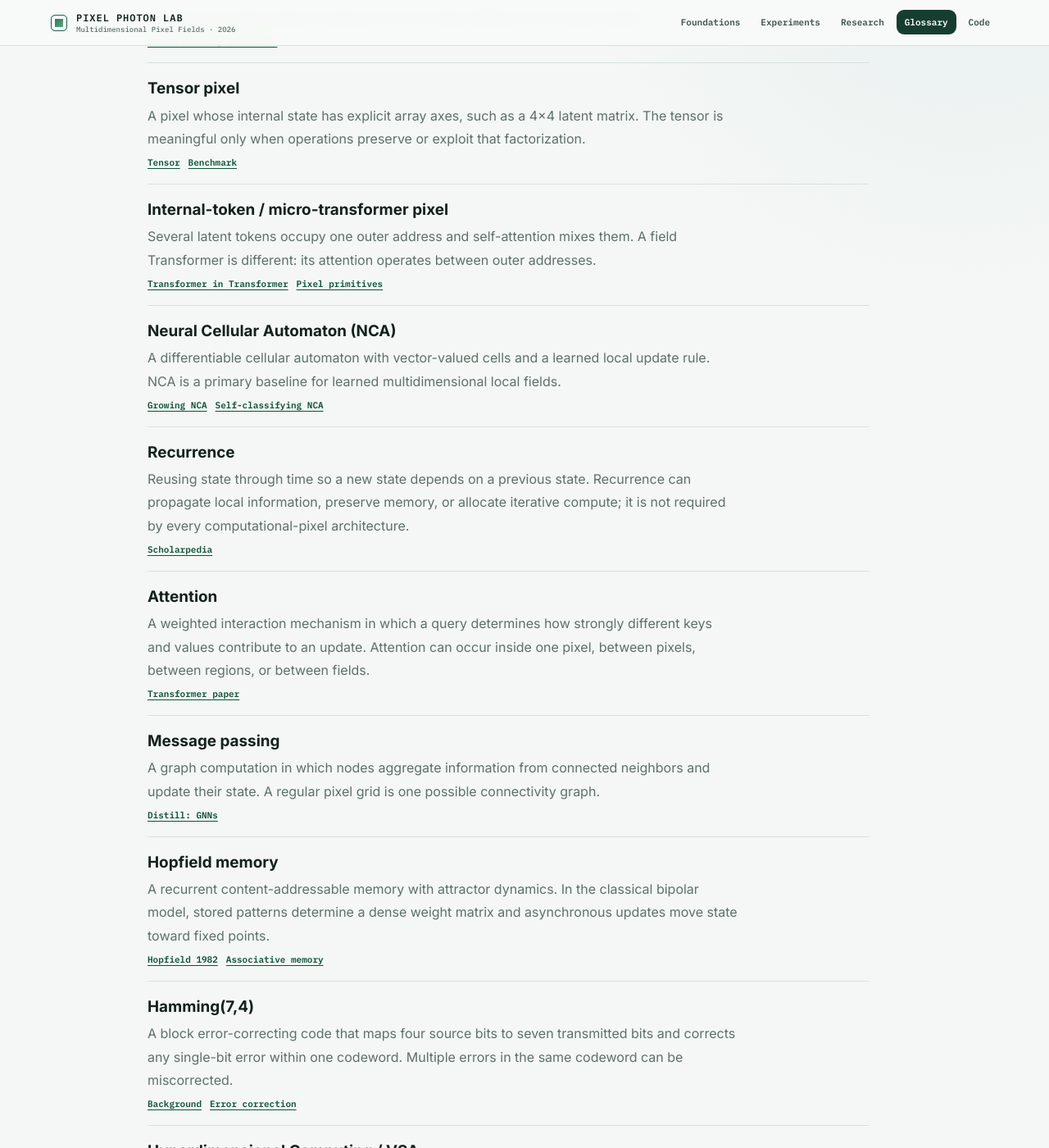
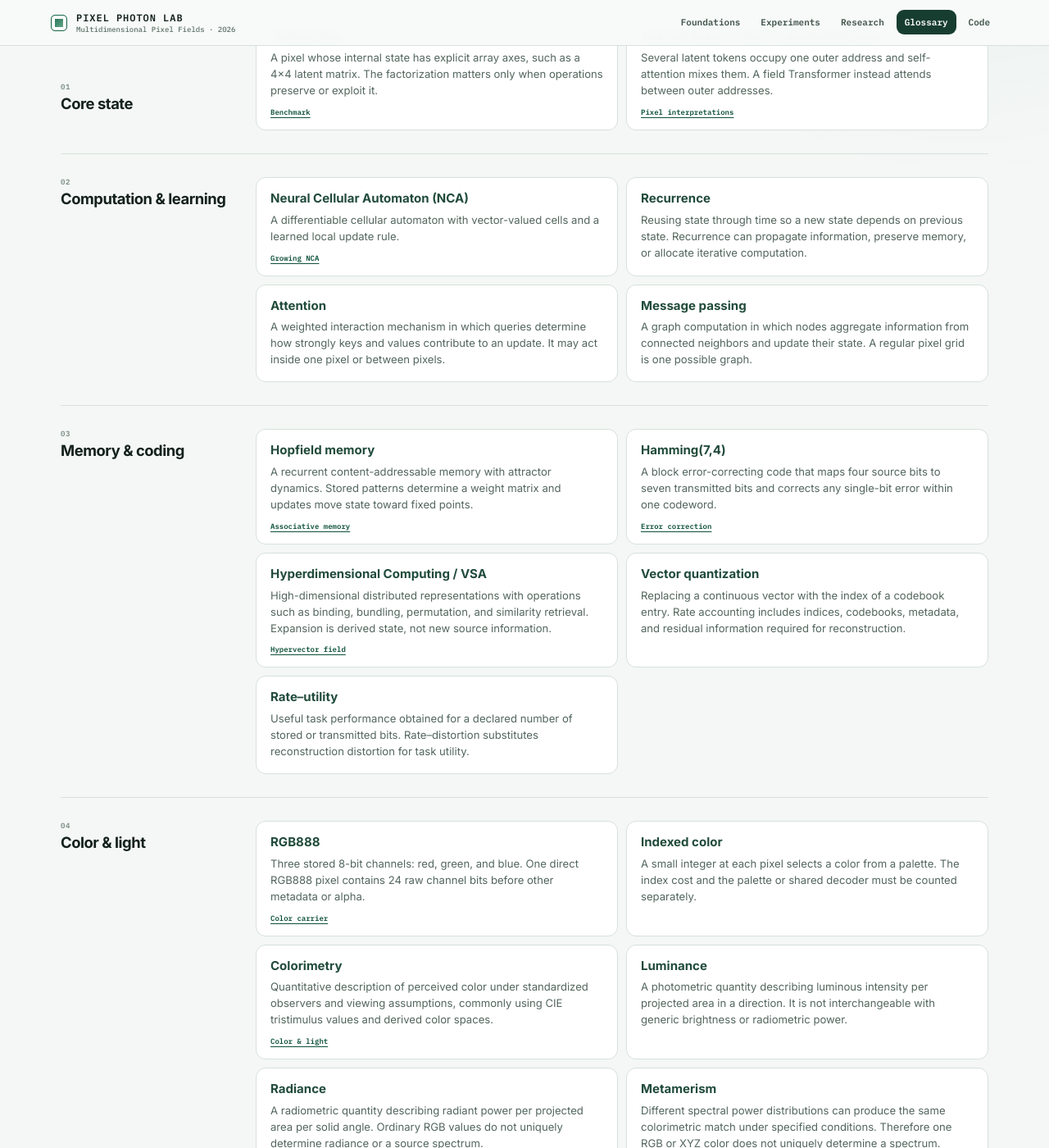
Before and after one commit to bitwikiorg/pixel-art-2026, a Jekyll site: the page built from glossary/index.md, in a window 1280 px wide and 1400 px high, scrolled down 780 px. Shown: the whole window at 82% size. Built offline with Jekyll 4.4.1, drawn with Linux system fonts in a browser that asks for light colours; some of the changed text lies outside the part shown.

Commit message:
Rebuild glossary as a grouped reference index

```diff
--- a/glossary/index.md
+++ b/glossary/index.md
@@ -1,31 +1,79 @@
 ---
-layout: research
+layout: default
 title: Glossary
+description: Operational definitions for multidimensional pixel fields, representation, learning, memory, coding, geometry, color, and evaluation.
 ---
+<div class="page-shell library-page" data-library-page="glossary">
+  <nav class="breadcrumbs" aria-label="Breadcrumb"><a href="{{ '/' | relative_url }}">Home</a><span>›</span><span>Glossary</span></nav>
 
-# Glossary
+  <header class="library-hero compact-library">
+    <div class="library-kicker">Operational definitions</div>
+    <h1>Glossary</h1>
+    <p class="hero-deck">Terms are defined by the state, operation, resource, or measurement they refer to. Similar words are kept separate when they imply different experiments.</p>
+    <nav class="glossary-tools" aria-label="Glossary groups"><a href="#glossary-core">Core state</a><a href="#glossary-compute">Computation</a><a href="#glossary-memory">Memory & coding</a><a href="#glossary-color">Color & light</a><a href="#glossary-geometry">Geometry</a><a href="#glossary-evaluation">Evaluation</a></nav>
+  </header>
 
-Definitions emphasize the operational meaning of each term and the measurement it implies.
+  <div class="library-map glossary-map">
+    <section class="library-map-row glossary-family" id="glossary-core">
+      <div class="library-map-label"><small>01</small><h2>Core state</h2></div>
+      <div class="glossary-card-grid">
+        <article class="glossary-card" id="carrier"><h3>Carrier</h3><p>The finite state that physically or computationally represents source information. A binary pixel carrier stores one bit at each address.</p><div class="links"><a href="{{ '/carrier/' | relative_url }}">Binary carrier</a></div></article>
+        <article class="glossary-card" id="computational-pixel"><h3>Computational pixel</h3><p>A spatial address plus finite carrier or computational state plus an interpretation. The internal object is not restricted to visible RGB.</p><div class="links"><a href="{{ '/learn/' | relative_url }}">Foundations</a></div></article>
+        <article class="glossary-card" id="source-information"><h3>Source information</h3><p>Independent information supplied before derived representations, hidden state, model parameters, metadata, or side information are added.</p><div class="links"><a href="{{ '/research/00-research-thesis/' | relative_url }}">Research thesis</a></div></article>
+        <article class="glossary-card" id="projection"><h3>Projection / visualization</h3><p>A lower-dimensional view of richer internal state. Mapping latent values to color makes them visible without making the color image identical to the stored object.</p></article>
+        <article class="glossary-card" id="tensor"><h3>Tensor pixel</h3><p>A pixel whose internal state has explicit array axes, such as a 4×4 latent matrix. The factorization matters only when operations preserve or exploit it.</p><div class="links"><a href="{{ '/experiment/primitive-benchmark/' | relative_url }}">Benchmark</a></div></article>
+        <article class="glossary-card" id="micro-transformer"><h3>Internal-token / micro-transformer pixel</h3><p>Several latent tokens occupy one outer address and self-attention mixes them. A field Transformer instead attends between outer addresses.</p><div class="links"><a href="{{ '/experiment/interpretation/' | relative_url }}">Pixel interpretations</a></div></article>
+      </div>
+    </section>
 
-<div class="glossary-grid">
-<div class="glossary-term" id="carrier"><h3>Carrier</h3><p>The finite state that physically or computationally represents source information. A binary pixel carrier stores one bit at each address.</p><div class="links"><a href="{{ '/carrier/' | relative_url }}">Binary carrier</a></div></div>
-<div class="glossary-term" id="computational-pixel"><h3>Computational pixel</h3><p>A spatial address plus finite carrier or computational state plus an interpretation. The internal object is not restricted to a visible RGB value.</p><div class="links"><a href="{{ '/learn/' | relative_url }}">Foundations</a></div></div>
-<div class="glossary-term" id="source-information"><h3>Source information</h3><p>The independent information supplied before derived representations, hidden state, parameters, metadata, or side information are added.</p><div class="links"><a href="{{ '/research/00-research-thesis/' | relative_url }}">Research thesis</a></div></div>
-<div class="glossary-term" id="projection"><h3>Projection / visualization</h3><p>A lower-dimensional view of richer internal state. Mapping selected latent values to color makes them visible without making the color image identical to the stored object.</p><div class="links"><a href="https://en.wikipedia.org/wiki/Dimensionality_reduction">Dimensionality reduction</a></div></div>
-<div class="glossary-term" id="tensor"><h3>Tensor pixel</h3><p>A pixel whose internal state has explicit array axes, such as a 4×4 latent matrix. The tensor is meaningful only when operations preserve or exploit that factorization.</p><div class="links"><a href="https://en.wikipedia.org/wiki/Tensor">Tensor</a><a href="{{ '/experiment/primitive-benchmark/' | relative_url }}">Benchmark</a></div></div>
-<div class="glossary-term" id="micro-transformer"><h3>Internal-token / micro-transformer pixel</h3><p>Several latent tokens occupy one outer address and self-attention mixes them. A field Transformer is different: its attention operates between outer addresses.</p><div class="links"><a href="https://arxiv.org/abs/2103.00112">Transformer in Transformer</a><a href="{{ '/experiment/interpretation/' | relative_url }}">Pixel primitives</a></div></div>
-<div class="glossary-term" id="nca"><h3>Neural Cellular Automaton (NCA)</h3><p>A differentiable cellular automaton with vector-valued cells and a learned local update rule. NCA is a primary baseline for learned multidimensional local fields.</p><div class="links"><a href="https://distill.pub/2020/growing-ca/">Growing NCA</a><a href="https://distill.pub/2020/selforg/mnist/">Self-classifying NCA</a></div></div>
-<div class="glossary-term" id="recurrence"><h3>Recurrence</h3><p>Reusing state through time so a new state depends on a previous state. Recurrence can propagate local information, preserve memory, or allocate iterative compute; it is not required by every computational-pixel architecture.</p><div class="links"><a href="https://www.scholarpedia.org/article/Recurrent_neural_networks">Scholarpedia</a></div></div>
-<div class="glossary-term" id="attention"><h3>Attention</h3><p>A weighted interaction mechanism in which a query determines how strongly different keys and values contribute to an update. Attention can occur inside one pixel, between pixels, between regions, or between fields.</p><div class="links"><a href="https://arxiv.org/abs/1706.03762">Transformer paper</a></div></div>
-<div class="glossary-term" id="message-passing"><h3>Message passing</h3><p>A graph computation in which nodes aggregate information from connected neighbors and update their state. A regular pixel grid is one possible connectivity graph.</p><div class="links"><a href="https://distill.pub/2021/gnn-intro/">Distill: GNNs</a></div></div>
-<div class="glossary-term" id="hopfield"><h3>Hopfield memory</h3><p>A recurrent content-addressable memory with attractor dynamics. In the classical bipolar model, stored patterns determine a dense weight matrix and asynchronous updates move state toward fixed points.</p><div class="links"><a href="https://authors.library.caltech.edu/records/w41x7-8bn13">Hopfield 1982</a><a href="{{ '/experiment/memory/' | relative_url }}">Associative memory</a></div></div>
-<div class="glossary-term" id="hamming"><h3>Hamming(7,4)</h3><p>A block error-correcting code that maps four source bits to seven transmitted bits and corrects any single-bit error within one codeword. Multiple errors in the same codeword can be miscorrected.</p><div class="links"><a href="https://en.wikipedia.org/wiki/Hamming(7,4)">Background</a><a href="{{ '/experiment/reliability/' | relative_url }}">Error correction</a></div></div>
-<div class="glossary-term" id="hdc"><h3>Hyperdimensional Computing / VSA</h3><p>High-dimensional distributed representations with algebraic operations such as binding, bundling, permutation, and similarity retrieval. Dimensional expansion is derived state rather than new source information.</p><div class="links"><a href="https://arxiv.org/abs/2111.06077">Survey</a><a href="{{ '/experiment/hypervector/' | relative_url }}">Hypervector field</a></div></div>
-<div class="glossary-term" id="hyperbolic"><h3>Hyperbolic geometry</h3><p>A negatively curved geometry that can represent branching hierarchies efficiently. Hyperbolic curvature is separate from the number of dimensions and from HDC.</p><div class="links"><a href="https://arxiv.org/abs/1705.08039">Poincaré embeddings</a></div></div>
-<div class="glossary-term" id="vq"><h3>Vector quantization</h3><p>Replacing a continuous vector with the index of a codebook entry. Compression accounting must include indices, codebooks, metadata, and residual information required for reconstruction.</p><div class="links"><a href="https://arxiv.org/abs/1711.00937">VQ-VAE</a></div></div>
-<div class="glossary-term" id="rate-utility"><h3>Rate–utility</h3><p>Useful task performance obtained for a declared number of stored or transmitted bits. Rate–distortion uses reconstruction distortion instead of downstream utility.</p><div class="links"><a href="https://en.wikipedia.org/wiki/Rate%E2%80%93distortion_theory">Rate–distortion</a></div></div>
-<div class="glossary-term" id="recursive-field"><h3>Recursive field</h3><p>A field in which an address can contain another active field and a common interface or operator is reused across levels. Ordinary pooling does not by itself establish recursion.</p><div class="links"><a href="{{ '/research/03-concepts-to-explore/' | relative_url }}">Open mechanisms</a></div></div>
-<div class="glossary-term" id="semantic-album"><h3>Semantic Album</h3><p>A higher-order memory in which persistent fields become addressable objects that can be retrieved, compared, updated, combined, or consolidated.</p><div class="links"><a href="{{ '/research/03-concepts-to-explore/' | relative_url }}">Persistent field memory</a></div></div>
-<div class="glossary-term" id="ablation"><h3>Ablation</h3><p>A controlled intervention that removes or alters one mechanism while leaving the rest of the system as unchanged as possible, allowing its causal contribution to be estimated.</p><div class="links"><a href="{{ '/research/02-experiment-protocol/' | relative_url }}">Experimental method</a></div></div>
-<div class="glossary-term" id="ood"><h3>OOD / out-of-distribution</h3><p>Evaluation on cases that systematically differ from training, such as longer distances, larger grids, deeper relation chains, or larger hierarchy depths.</p><div class="links"><a href="{{ '/research/06-learning-and-training/' | relative_url }}">Learning and training</a></div></div>
+    <section class="library-map-row glossary-family" id="glossary-compute">
+      <div class="library-map-label"><small>02</small><h2>Computation & learning</h2></div>
+      <div class="glossary-card-grid">
+        <article class="glossary-card" id="nca"><h3>Neural Cellular Automaton (NCA)</h3><p>A differentiable cellular automaton with vector-valued cells and a learned local update rule.</p><div class="links"><a href="https://distill.pub/2020/growing-ca/">Growing NCA</a></div></article>
+        <article class="glossary-card" id="recurrence"><h3>Recurrence</h3><p>Reusing state through time so a new state depends on previous state. Recurrence can propagate information, preserve memory, or allocate iterative computation.</p></article>
+        <article class="glossary-card" id="attention"><h3>Attention</h3><p>A weighted interaction mechanism in which queries determine how strongly keys and values contribute to an update. It may act inside one pixel or between pixels.</p></article>
+        <article class="glossary-card" id="message-passing"><h3>Message passing</h3><p>A graph computation in which nodes aggregate information from connected neighbors and update their state. A regular pixel grid is one possible graph.</p></article>
+      </div>
+    </section>
+
+    <section class="library-map-row glossary-family" id="glossary-memory">
+      <div class="library-map-label"><small>03</small><h2>Memory & coding</h2></div>
+      <div class="glossary-card-grid">
+        <article class="glossary-card" id="hopfield"><h3>Hopfield memory</h3><p>A recurrent content-addressable memory with attractor dynamics. Stored patterns determine a weight matrix and updates move state toward fixed points.</p><div class="links"><a href="{{ '/experiment/memory/' | relative_url }}">Associative memory</a></div></article>
+        <article class="glossary-card" id="hamming"><h3>Hamming(7,4)</h3><p>A block error-correcting code that maps four source bits to seven transmitted bits and corrects any single-bit error within one codeword.</p><div class="links"><a href="{{ '/experiment/reliability/' | relative_url }}">Error correction</a></div></article>
+        <article class="glossary-card" id="hdc"><h3>Hyperdimensional Computing / VSA</h3><p>High-dimensional distributed representations with operations such as binding, bundling, permutation, and similarity retrieval. Expansion is derived state, not new source information.</p><div class="links"><a href="{{ '/experiment/hypervector/' | relative_url }}">Hypervector field</a></div></article>
+        <article class="glossary-card" id="vq"><h3>Vector quantization</h3><p>Replacing a continuous vector with the index of a codebook entry. Rate accounting includes indices, codebooks, metadata, and residual information required for reconstruction.</p></article>
+        <article class="glossary-card" id="rate-utility"><h3>Rate–utility</h3><p>Useful task performance obtained for a declared number of stored or transmitted bits. Rate–distortion substitutes reconstruction distortion for task utility.</p></article>
+      </div>
+    </section>
+
+    <section class="library-map-row glossary-family" id="glossary-color">
+      <div class="library-map-label"><small>04</small><h2>Color & light</h2></div>
+      <div class="glossary-card-grid">
+        <article class="glossary-card" id="rgb888"><h3>RGB888</h3><p>Three stored 8-bit channels: red, green, and blue. One direct RGB888 pixel contains 24 raw channel bits before other metadata or alpha.</p><div class="links"><a href="{{ '/experiment/color-carrier/' | relative_url }}">Color carrier</a></div></article>
+        <article class="glossary-card" id="indexed-color"><h3>Indexed color</h3><p>A small integer at each pixel selects a color from a palette. The index cost and the palette or shared decoder must be counted separately.</p></article>
+        <article class="glossary-card" id="colorimetry"><h3>Colorimetry</h3><p>Quantitative description of perceived color under standardized observers and viewing assumptions, commonly using CIE tristimulus values and derived color spaces.</p><div class="links"><a href="{{ '/research/11-color-light-state/' | relative_url }}">Color & light</a></div></article>
+        <article class="glossary-card" id="luminance"><h3>Luminance</h3><p>A photometric quantity describing luminous intensity per projected area in a direction. It is not interchangeable with generic brightness or radiometric power.</p></article>
+        <article class="glossary-card" id="radiance"><h3>Radiance</h3><p>A radiometric quantity describing radiant power per projected area per solid angle. Ordinary RGB values do not uniquely determine radiance or a source spectrum.</p></article>
+        <article class="glossary-card" id="metamerism"><h3>Metamerism</h3><p>Different spectral power distributions can produce the same colorimetric match under specified conditions. Therefore one RGB or XYZ color does not uniquely determine a spectrum.</p></article>
+      </div>
+    </section>
+
+    <section class="library-map-row glossary-family" id="glossary-geometry">
+      <div class="library-map-label"><small>05</small><h2>Geometry & hierarchy</h2></div>
+      <div class="glossary-card-grid">
+        <article class="glossary-card" id="hyperbolic"><h3>Hyperbolic geometry</h3><p>A negatively curved geometry that can represent branching hierarchies efficiently. Curvature is separate from dimensionality and from HDC.</p></article>
+        <article class="glossary-card" id="recursive-field"><h3>Recursive field</h3><p>A field in which an address can contain another active field and a common interface or operator is reused across levels. Ordinary pooling alone is not recursion.</p></article>
+        <article class="glossary-card" id="semantic-album"><h3>Semantic Album</h3><p>A higher-order memory in which persistent fields become addressable objects that can be retrieved, compared, updated, combined, or consolidated.</p></article>
+      </div>
+    </section>
+
+    <section class="library-map-row glossary-family" id="glossary-evaluation">
+      <div class="library-map-label"><small>06</small><h2>Evaluation</h2></div>
+      <div class="glossary-card-grid">
+        <article class="glossary-card" id="ablation"><h3>Ablation</h3><p>A controlled intervention that removes or alters one mechanism while leaving the rest of the system as unchanged as possible.</p><div class="links"><a href="{{ '/research/02-experiment-protocol/' | relative_url }}">Experimental method</a></div></article>
+        <article class="glossary-card" id="ood"><h3>OOD / out-of-distribution</h3><p>Evaluation on cases that systematically differ from training, such as longer distances, larger grids, deeper relation chains, or unseen environments.</p></article>
+      </div>
+    </section>
+  </div>
 </div>
```
